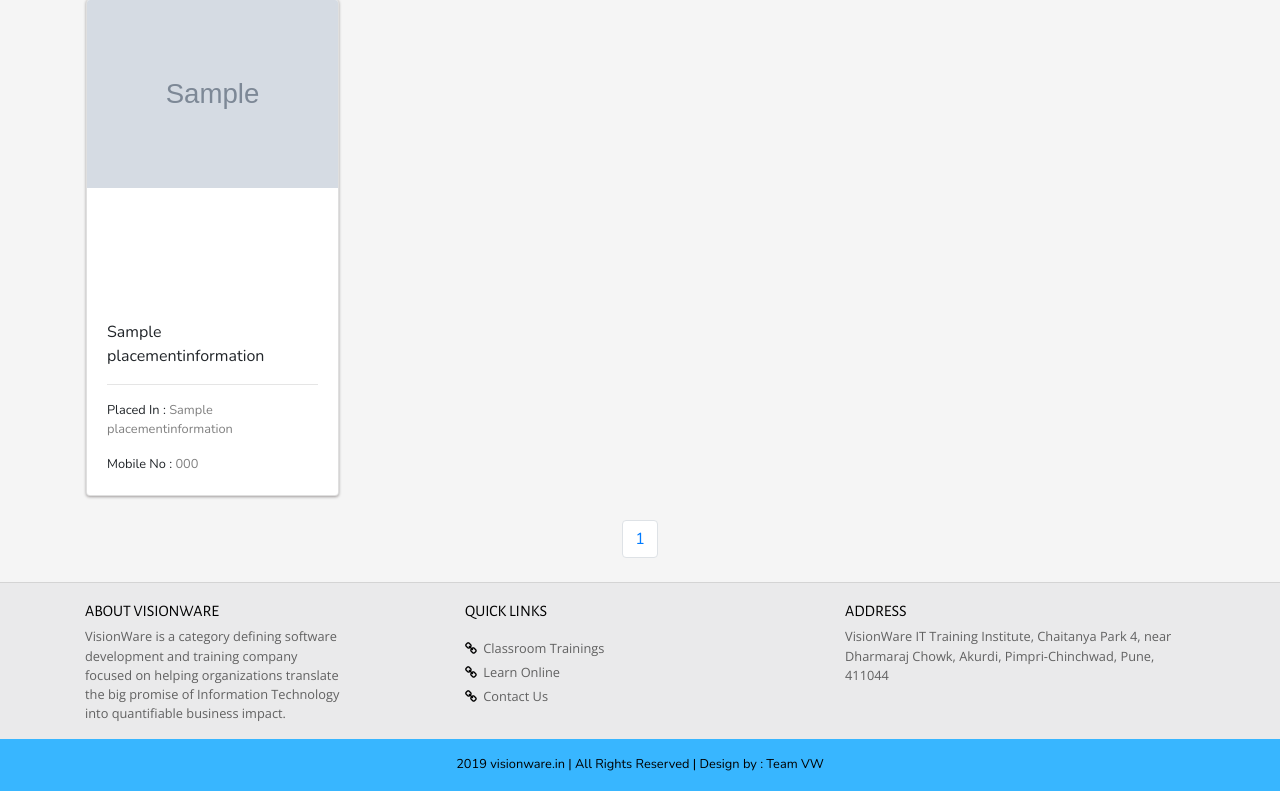
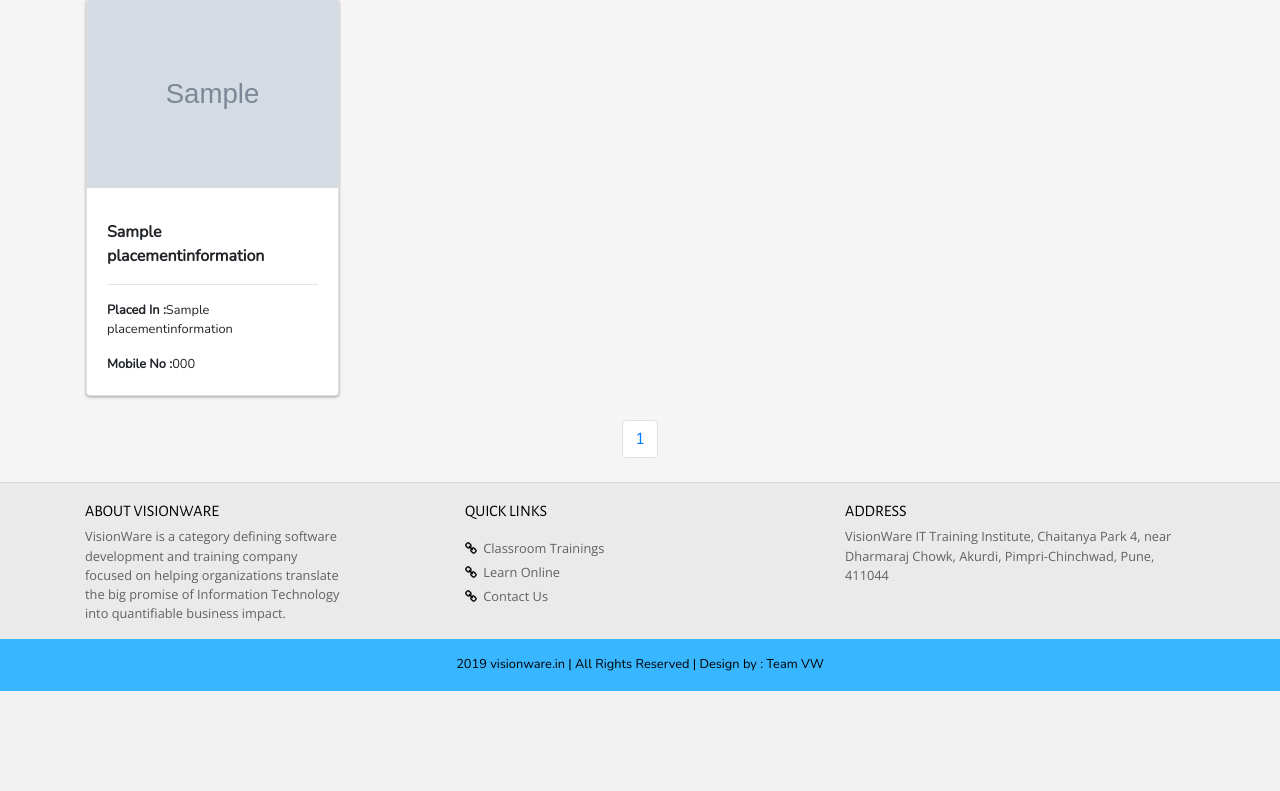
Before and after one commit to rushikeshsp25/VWsite, a Django app: page /placementwall in a window 1280 px wide. Shown: the part 123-914 px from the top of the page. After the commit the page ends 814 px from the top, so only its background shows below. Run offline with Django 3.2, Linux system fonts and the light colour scheme; tables that the repository leaves empty hold one stand-in row (values such as "Sample post"); grey boxes marked "Sample" are stand-in pictures; some libraries are stand-ins or nearby versions.

Commit message:
basic changes in placement wall

```diff
--- a/home/templates/home/placements/placement_wall.html
+++ b/home/templates/home/placements/placement_wall.html
@@ -8,14 +8,14 @@
         {% for post in posts %}
         <div class="col-lg-3 col-md-4 col-6 p-3">
             <div class="card h-100">
-                <div class="card-img-container" style="height: 300px; overflow: hidden;">
-                    <img src="{{post.image.url}}" class="card-img-top" alt="..." width="100%">
+                <div class="card-img-container" style="height: 200px; overflow: hidden;">
+                    <img src="{{post.image.url}}" class="card-img-top" alt="...">
                 </div>
                 <div class="card-body">
-                    <p class="card-title">{{post.student_name}}</p>
+                    <p class="card-title"><strong>{{post.student_name}}</strong></p>
                     <hr>
-                    <p class="card-text">Placed In : <span class="infotext">{{post.company_name}}</span></p>
-                    <p class="card-text">Mobile No : <span class="infotext">{{post.mobile_no}}</span></p>
+                    <p class="card-text"><strong>Placed In :</strong><span class="">{{post.company_name}}</span></p>
+                    <p class="card-text"><strong>Mobile No :</strong><span class="">{{post.mobile_no}}</span></p>
                 </div>
                 </a>
             </div>
```
Also changed, not shown: home/templates/home/placements/add_placement.html (+11 -2 lines), home/static/home/images/homeCarousel/1.png, home/static/home/images/homeCarousel/m1.png.
